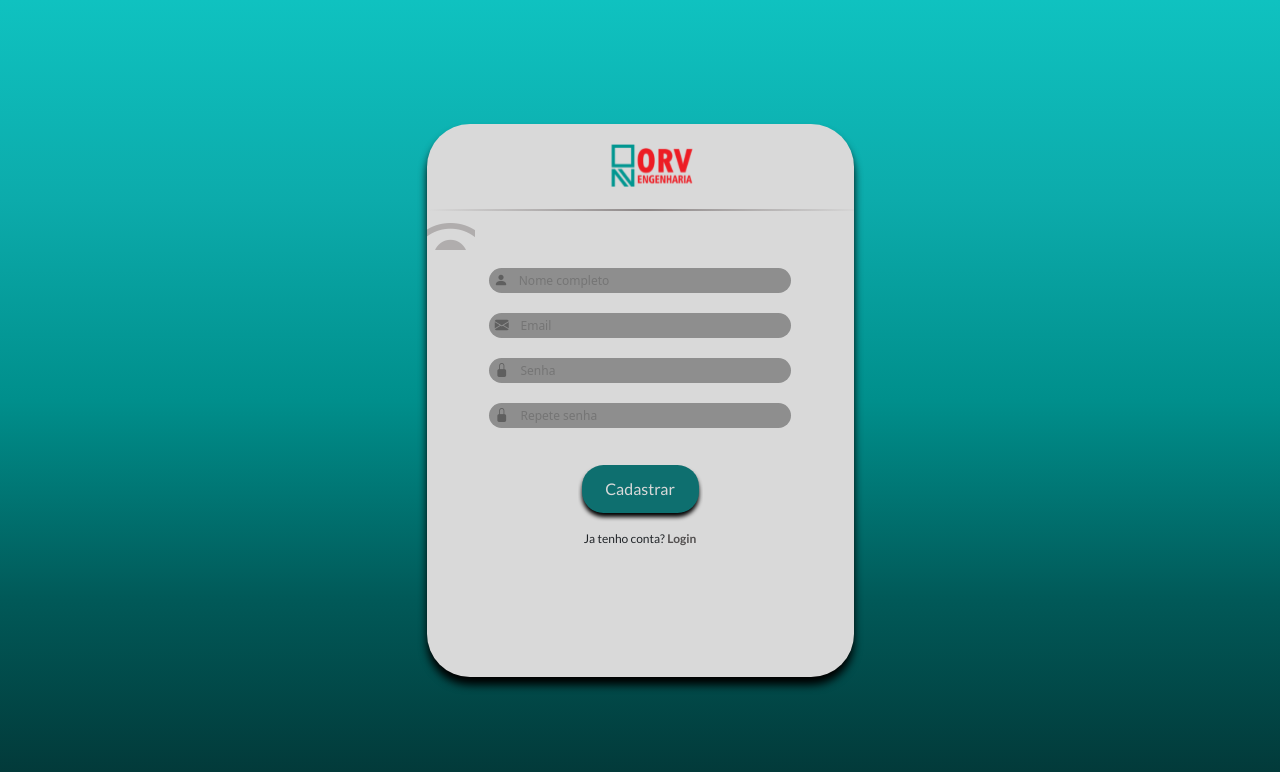
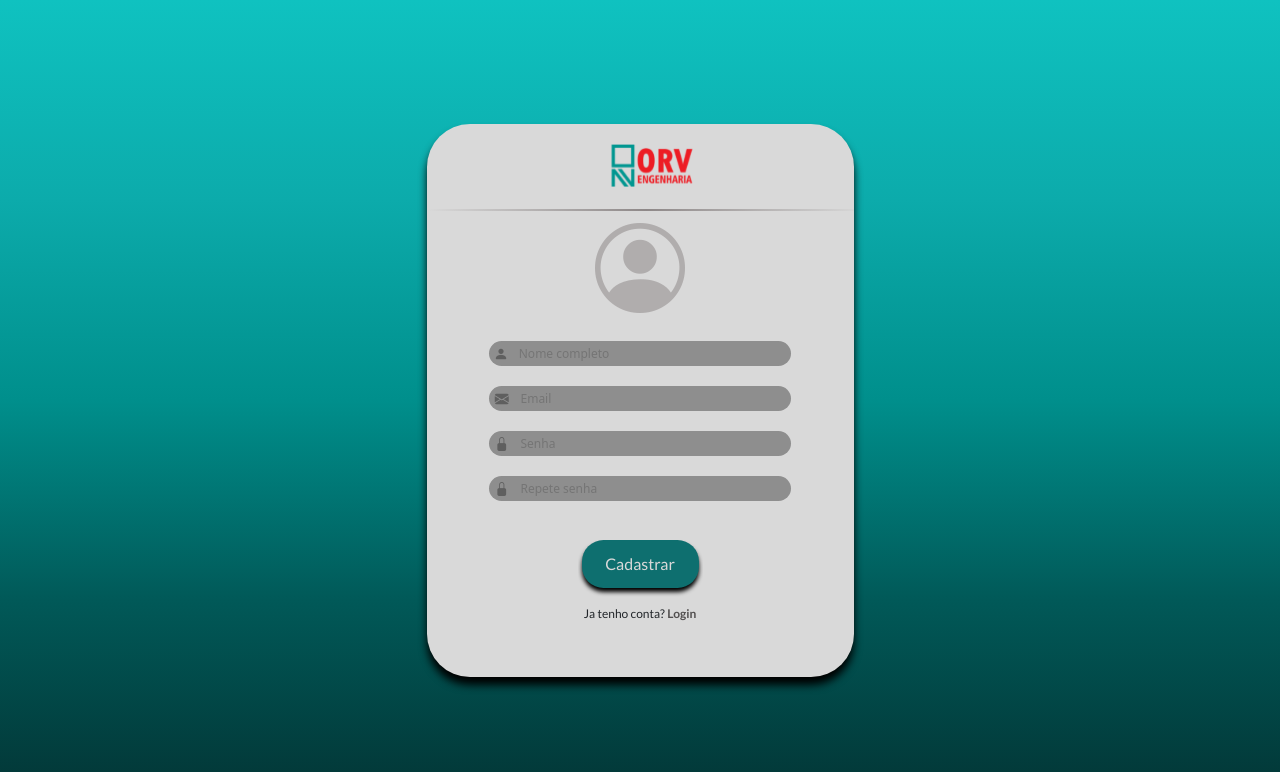
Before and after one commit to Srchrystian1234/Projeto_PicPilot_ORV, a React (Vite) app: page /cadastro in a window 1280 px wide. Shown: the top 772 px of the page. Built offline with nearby package versions, Linux system fonts and the light colour scheme; no server answers.

Commit message:
atualização na tela cadastro
Co-Authored-By: Mauricio  Mathias - devoloper <88565329+MauricioMathiass@users.noreply.github.com>

```diff
--- a/src/App.jsx
+++ b/src/App.jsx
@@ -7,6 +7,7 @@ import 'bootstrap-icons/font/bootstrap-icons.css';
 import { BrowserRouter,Routes,Route } from 'react-router-dom';
 import EsqueceSenha from './pages/EsqueceSenha';
 import Dashbord from './pages/Dashbord';
+import ImportarImagen from './pages/ImportarImagen';
 function App() {
 
   return (
@@ -17,6 +18,7 @@ function App() {
                   <Route path='/cadastro' element={<Cadastro/>}/>
                   <Route path='/esquecesenha' element={<EsqueceSenha/>}/>
                   <Route path='/dashbord' element={<Dashbord/>}/>
+                  <Route path='/imagem' element={<ImportarImagen/>}/>
             </Routes>
       </BrowserRouter>
 
--- a/src/css/Cadastro.css
+++ b/src/css/Cadastro.css
@@ -9,7 +9,7 @@
   flex-direction: column;
 }
 
-.icon {
+.icon1 {
     width: 100%px;
     height: 100px;
    /* border: 1px solid black;*/
@@ -25,17 +25,20 @@ i{
 }
 
 .bi-person-circle{
+
     font-size: 90px;
     color: #b0adad;
 }
 
 .inputsCadastro{
-    height: 195px;
+
+    height: 198px;
     width: 100%;
     display: flex;
     flex-direction: column;
     align-items: center;
     justify-content: center;
+
 
 }
 
--- a/src/pages/Cadastro.jsx
+++ b/src/pages/Cadastro.jsx
@@ -120,7 +120,7 @@ export default function Cadastro() {
     <div className="container-cadastrar">
             <Logo/>
         <form>
-            <div className="icon">
+            <div className="icon1">
                 <i className="bi bi-person-circle"></i>
             </div>
             <div className="inputsCadastro">
--- /dev/null
+++ b/src/pages/ImportarImagen.jsx
@@ -0,0 +1,13 @@
+import '../css/ImportarImagen_css/ImportarImagem.css'
+import '../css/Dashbord.css'
+import MenuLateral from '../components/MenuLateral/MenuLateral'
+export default function ImportarImagen() {
+  return (
+    <div className='cor-de-fundo'>
+        <MenuLateral/>
+        <div className='orv-importar-imagem'>
+
+        </div>
+    </div>
+  )
+}
```
Also changed, not shown: src/css/ImportarImagen_css/ImportarImagem.css (added).
